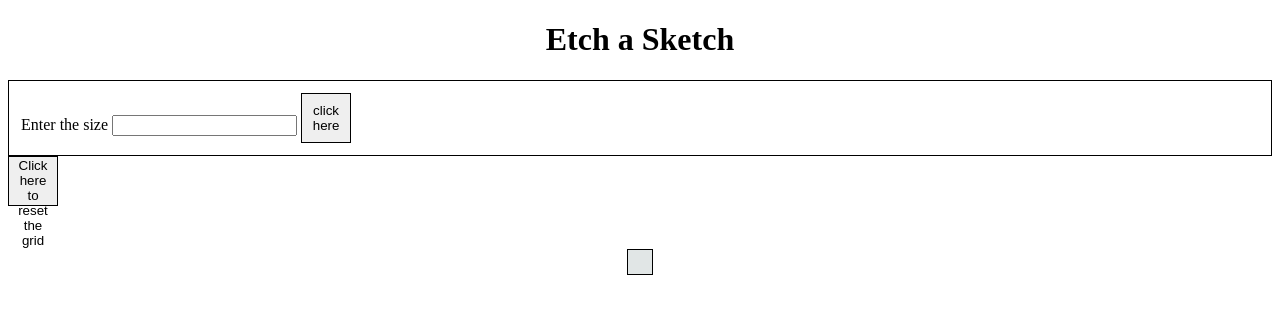
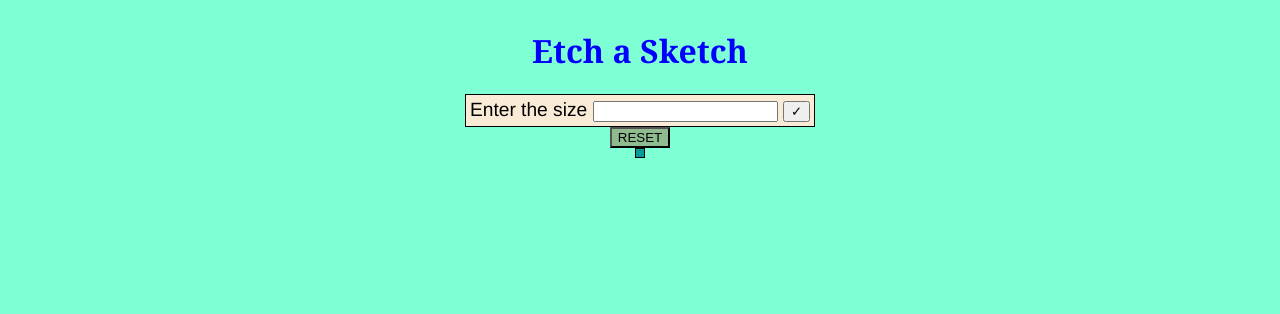
Before and after one commit to BabulalxPy/Etch-a-Sketch, a plain HTML site: page index.html in a window 1280 px wide. Drawn offline with Linux system fonts and the light colour scheme.

Commit message:
Project complete except for darkening effect or rainbow effect(afterwards)

```diff
--- a/index.html
+++ b/index.html
@@ -20,10 +20,11 @@
         <button class="btn1">click here</button>-->
         <label for="size">Enter the size</label>
         <input type="text" name="size" id="size">
-        <button>click here</button>
+        <button>✓</button>
+    </div>
 
-    </div>
-    <button class="reset">Click here to reset the grid</button>
+    <button class="reset">RESET</button>
+
     <div class="container"></div>
 
 </body>
--- a/script.js
+++ b/script.js
@@ -1,4 +1,4 @@
-function makeRows(rows, cols){
+function makeGrid(rows, cols){
     let container = document.querySelector(".container");
     for(i = 0;i < rows; i++){
         let row = document.createElement("div")
@@ -33,9 +33,18 @@ function gridSize(){
         alert("Maximum is 64");
         r = '';
 
-    }
+    };
     //const c = inp.value;
-    makeRows(r,r);
+
+    function deleteGridElements(){
+        const allDiv = document.querySelectorAll(".row");
+        allDiv.forEach((allDiv)=>{
+            allDiv.remove();
+        });
+    };
+    deleteGridElements();
+
+    makeGrid(r,r);
     ip.focus;
 };
 const btn = document.querySelector("button");
--- a/style.css
+++ b/style.css
@@ -1,14 +1,39 @@
+body{
+    display: flex;
+    flex-direction: column;
+    background-color: aquamarine;
+    align-items: center;
+    justify-content: center;
+    justify-self: center;
+    align-self: center;
+    left: 50%;
+}
 h1{
+    color:blue;
     left: 50%;
     top: 50%;
     justify-self: center;
+    font-family: Cambria, Cochin, Georgia, Times, 'Times New Roman', serif;
+    font-weight: bolder;
+    font-size: xx-large;
 }
 
+.size{
+    font-family: 'Franklin Gothic Medium', 'Arial Narrow', Arial, sans-serif;
+    font-size:larger;
+    background-color: antiquewhite;
+    justify-self: center;
+}
 
+.reset{
+    background-color: darkseagreen;
+    justify-self: center;
+    margin: auto;
+}
 
 .container{
     display: flex;
-    background-color: rgb(225, 230, 230);
+    background-color: rgb(6, 153, 153);
     flex-direction: column;
     width: fit-content;
     height: fit-content;
@@ -21,20 +46,23 @@ h1{
     display: flex;
     flex-direction: row;
     justify-content: center;
+    border: 0px;
     padding: 0%;
     margin: 0%;
 
 }
 
-button{
-    width: 50px;
-    height: 50px;
-    border: 1px solid black;
+.col{
+    width: 12px;
+    height: 13px;
+    background-color:white;
+    border: 0px solid white;
 }
+
 div{
     background-color: white;
     border: 1px solid black;
 
-    padding: 12px;
+    padding: 4px;
 
 }
```
